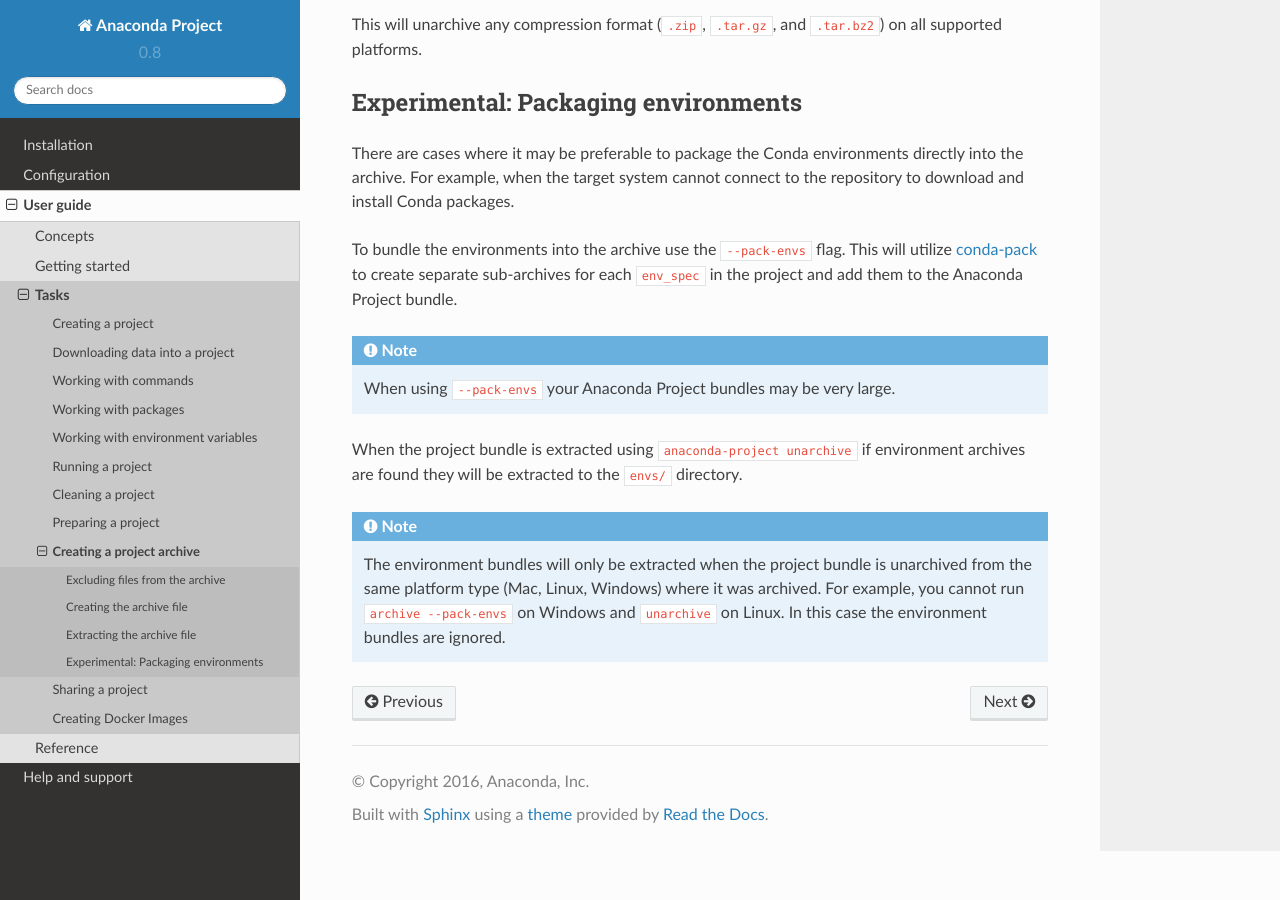
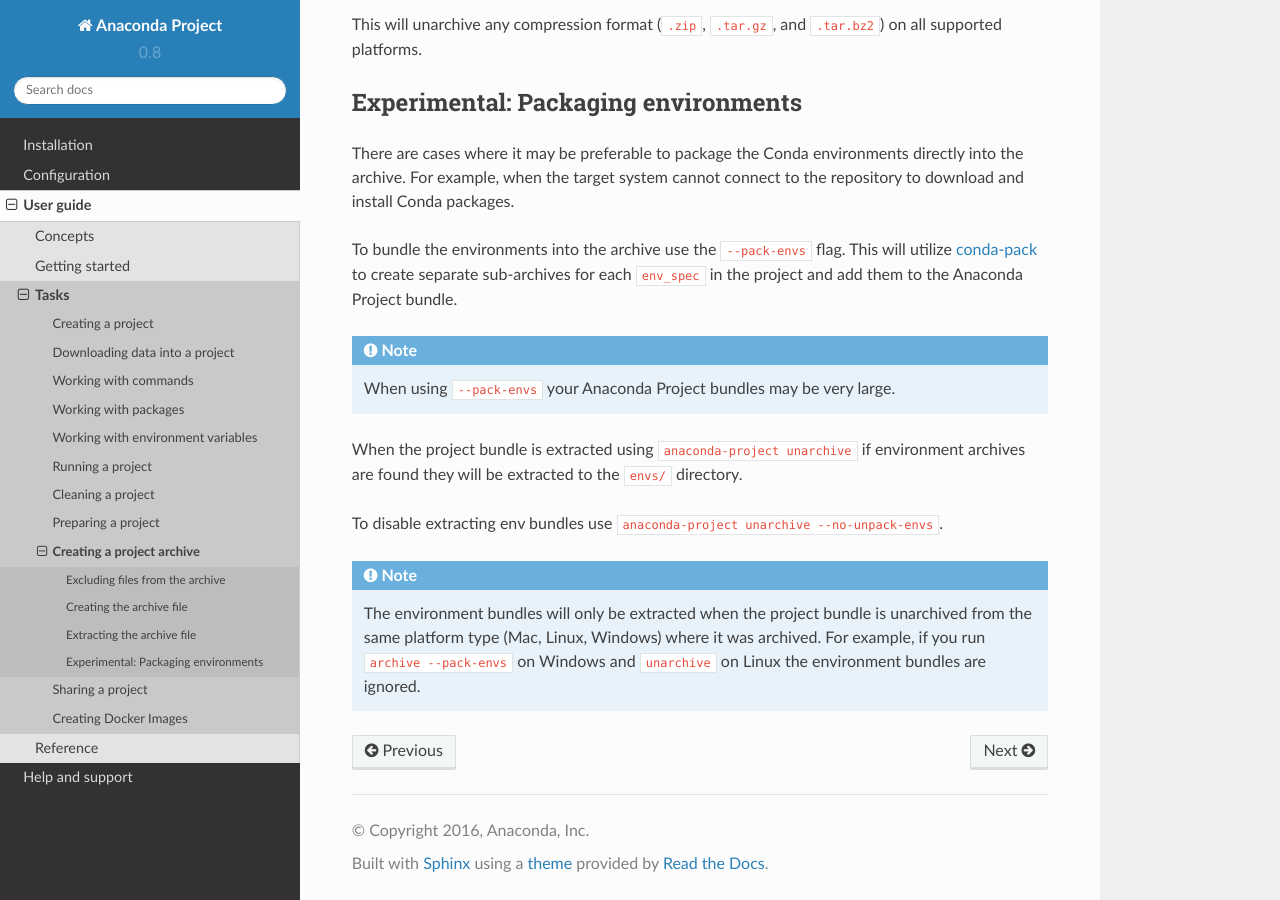
Before and after one commit to anaconda/anaconda-project, a Sphinx documentation site: the page built from docs/source/user-guide/tasks/create-project-archive.rst, in a window 1280 px wide and 900 px high, scrolled down 1629 px. Built offline with Sphinx 7.4.7 and the Read the Docs theme 2.0.0, drawn with Linux system fonts in a browser that asks for light colours.

Commit message:
copy edit docs

```diff
--- a/docs/source/user-guide/tasks/create-project-archive.rst
+++ b/docs/source/user-guide/tasks/create-project-archive.rst
@@ -101,9 +101,11 @@
 When the project bundle is extracted using ``anaconda-project unarchive`` if
 environment archives are found they will be extracted to the ``envs/`` directory.
 
+To disable extracting env bundles use ``anaconda-project unarchive --no-unpack-envs``.
+
 .. note::
 
   The environment bundles will only be extracted when the project bundle
   is unarchived from the same platform type (Mac, Linux, Windows) where it
-  was archived. For example, you cannot run ``archive --pack-envs`` on Windows
-  and ``unarchive`` on Linux. In this case the environment bundles are ignored.
+  was archived. For example, if you run ``archive --pack-envs`` on Windows
+  and ``unarchive`` on Linux the environment bundles are ignored.
```
